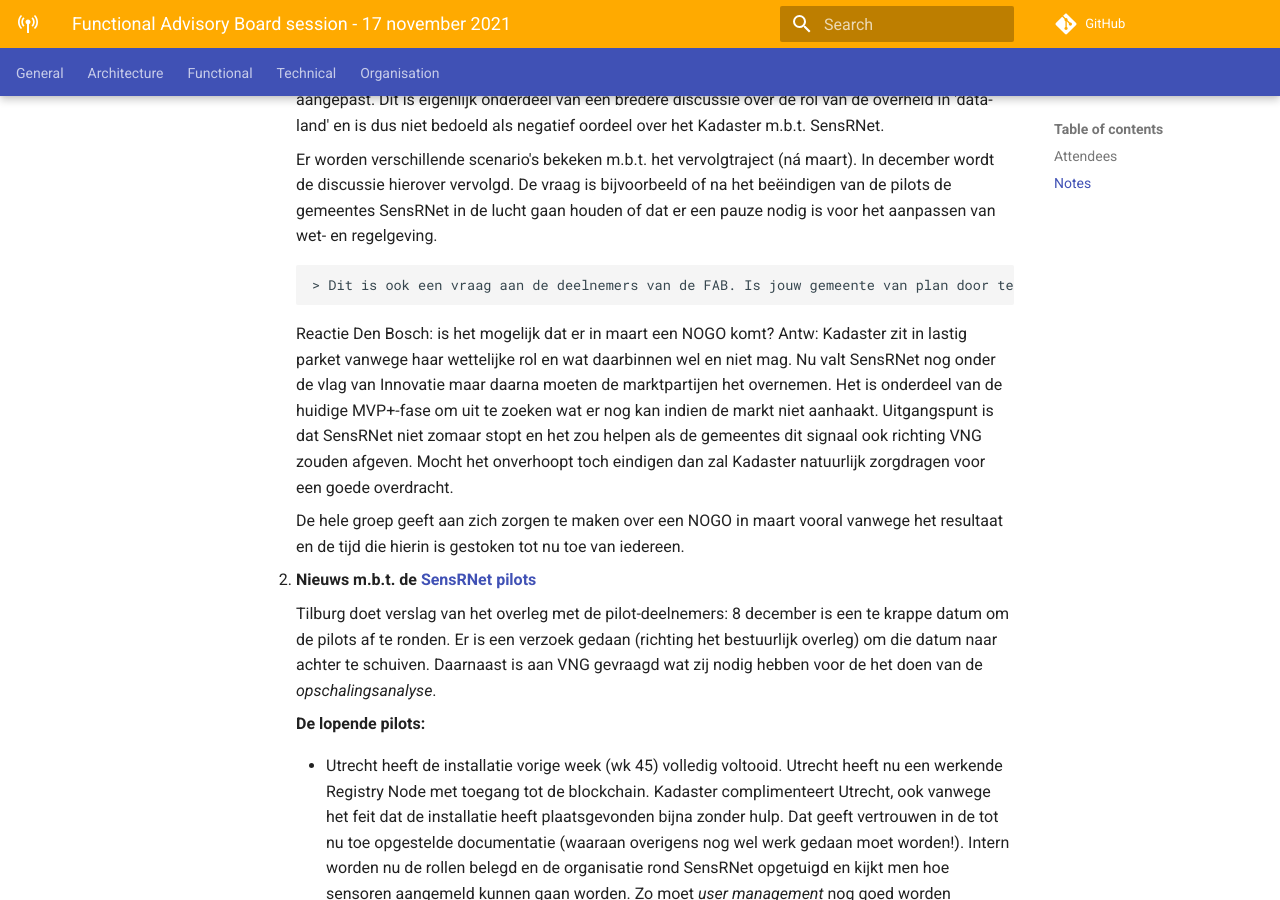
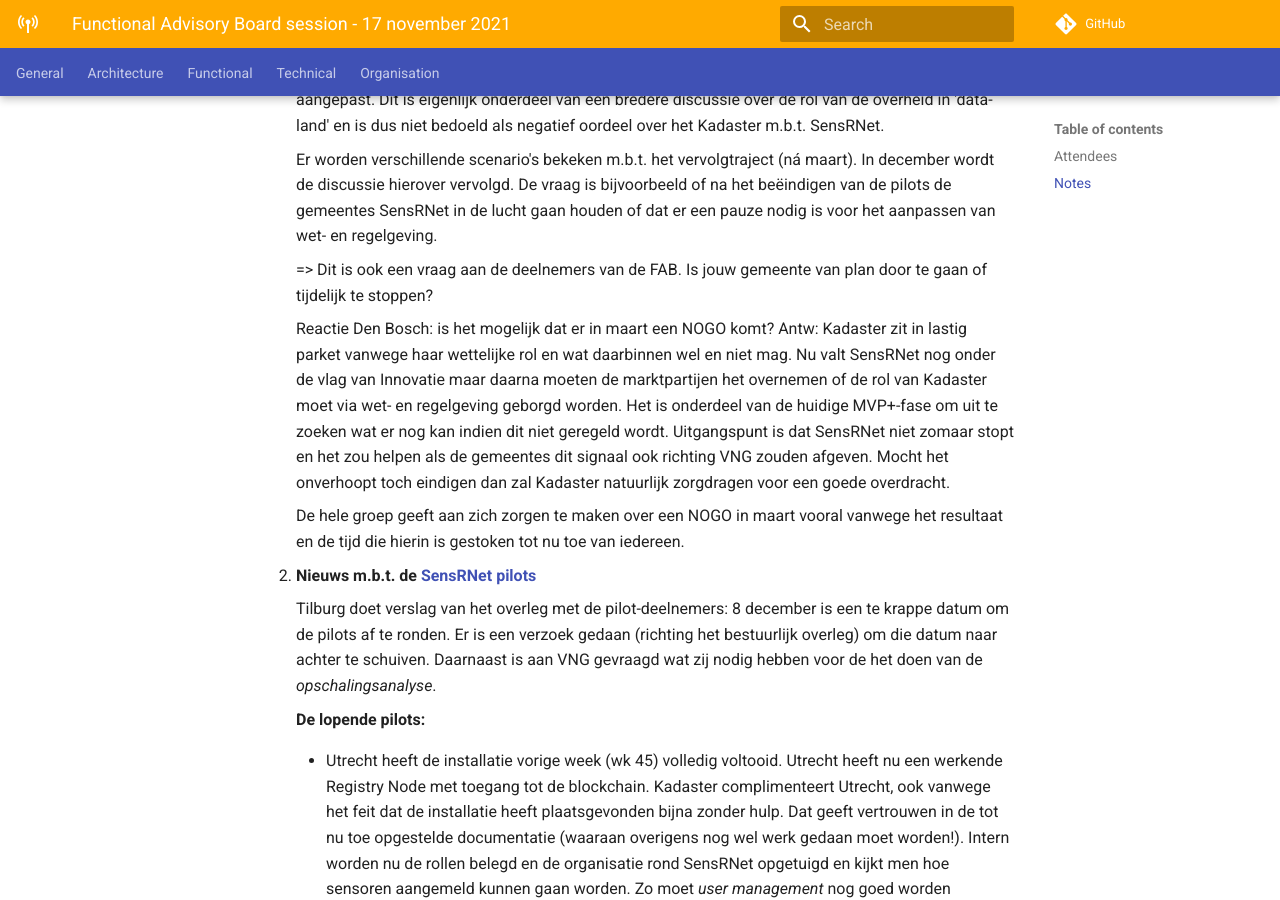
Before and after one commit to kadaster-labs/sensrnet-home, an MkDocs documentation site: the page built from docs/notes/2021-11-17-FAB-notes.md, in a window 1280 px wide and 900 px high, scrolled down 1012 px. Built offline with MkDocs 1.6.1 and Material for MkDocs 9.7.7, drawn with Linux system fonts in a browser that asks for light colours; comment, search, counter and statistics services are not loaded.

Commit message:
Update 2021-11-17-FAB-notes.md

```diff
--- a/docs/notes/2021-11-17-FAB-notes.md
+++ b/docs/notes/2021-11-17-FAB-notes.md
@@ -30,10 +30,10 @@
 
      Er worden verschillende scenario's bekeken m.b.t. het vervolgtraject (ná maart). In december wordt de discussie hierover vervolgd. De vraag is bijvoorbeeld of na het beëindigen van de pilots de gemeentes SensRNet in de lucht gaan houden of dat er een pauze nodig is voor het aanpassen van wet- en regelgeving.
 
-        > Dit is ook een vraag aan de deelnemers van de FAB. Is jouw gemeente van plan door te gaan of tijdelijk te stoppen?
+      => Dit is ook een vraag aan de deelnemers van de FAB. Is jouw gemeente van plan door te gaan of tijdelijk te stoppen?
 
      Reactie Den Bosch: is het mogelijk dat er in maart een NOGO komt?
-     Antw: Kadaster zit in lastig parket vanwege haar wettelijke rol en wat daarbinnen wel en niet mag. Nu valt SensRNet nog onder de vlag van Innovatie maar daarna moeten de marktpartijen het overnemen. Het is onderdeel van de huidige MVP+-fase om uit te zoeken wat er nog kan indien de markt niet aanhaakt. Uitgangspunt is dat SensRNet niet zomaar stopt en het zou helpen als de gemeentes dit signaal ook richting VNG zouden afgeven. Mocht het onverhoopt toch eindigen dan zal Kadaster natuurlijk zorgdragen voor een goede overdracht.
+     Antw: Kadaster zit in lastig parket vanwege haar wettelijke rol en wat daarbinnen wel en niet mag. Nu valt SensRNet nog onder de vlag van Innovatie maar daarna moeten de marktpartijen het overnemen of de rol van Kadaster moet via wet- en regelgeving geborgd worden. Het is onderdeel van de huidige MVP+-fase om uit te zoeken wat er nog kan indien dit niet geregeld wordt. Uitgangspunt is dat SensRNet niet zomaar stopt en het zou helpen als de gemeentes dit signaal ook richting VNG zouden afgeven. Mocht het onverhoopt toch eindigen dan zal Kadaster natuurlijk zorgdragen voor een goede overdracht.
 
      De hele groep geeft aan zich zorgen te maken over een NOGO in maart vooral vanwege het resultaat en de tijd die hierin is gestoken tot nu toe van iedereen.
 
```
